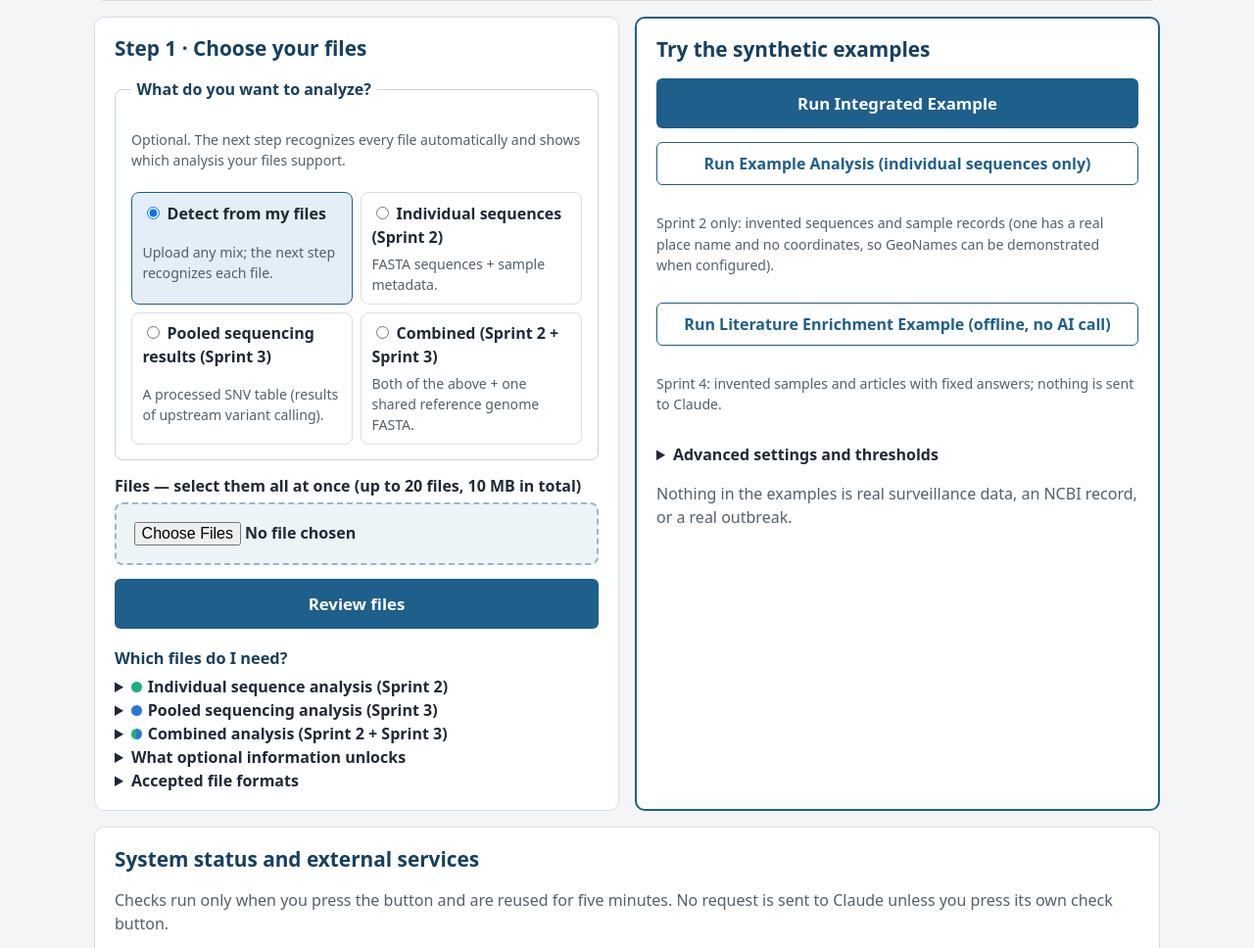
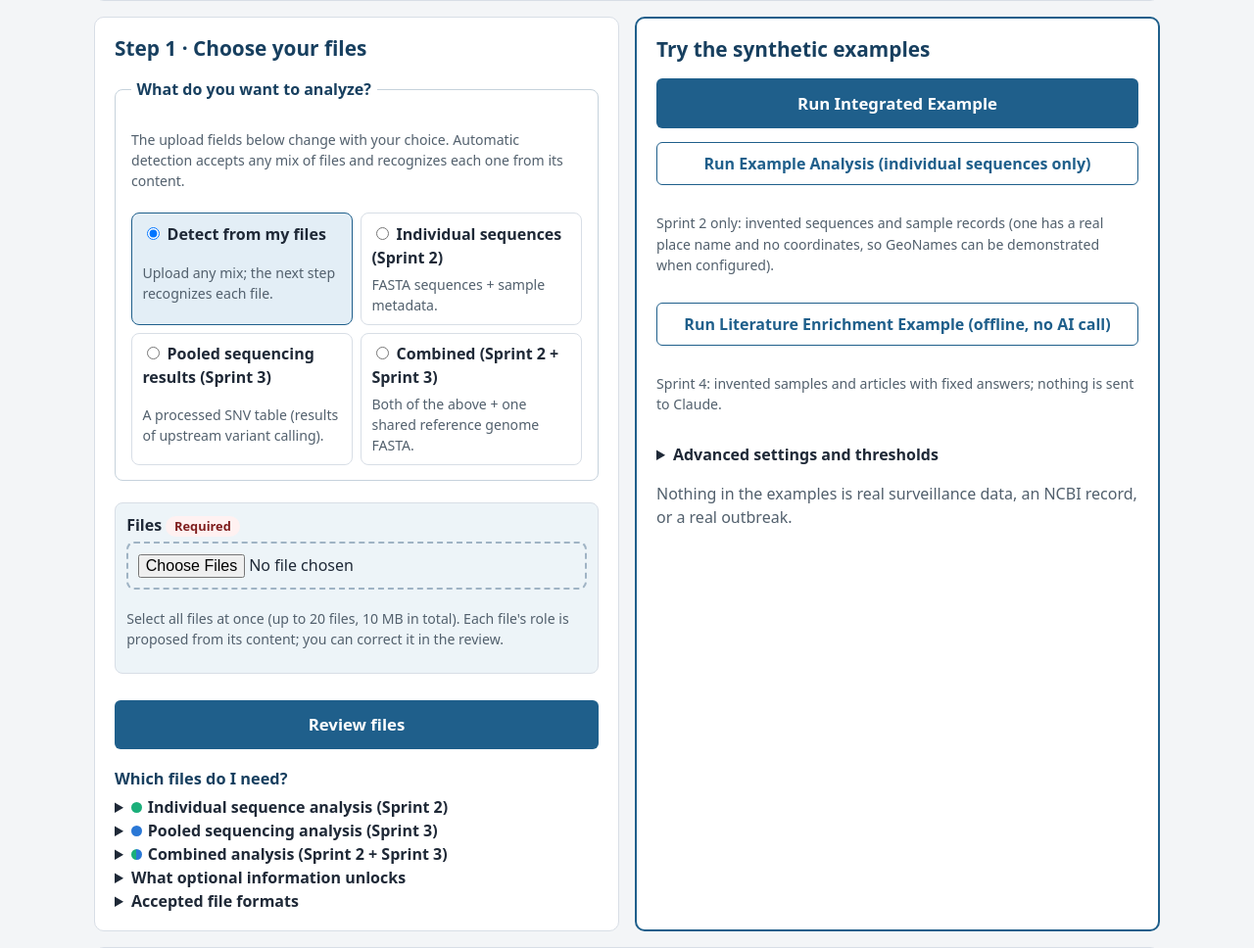
Before and after one commit to AlexanderPW04/Pathogen_Clustering, a Flask app: page / in a window 1280 px wide. Shown: the part 841-1809 px from the top of the page at 98% size. Run offline with Flask 3, Linux system fonts and the light colour scheme; some libraries are stand-ins or nearby versions.

Commit message:
Show upload fields for the chosen analysis mode
Each mode (individual, pooled, combined) now shows its own labeled upload
fields with required/optional badges and short explanations; automatic
detection keeps the single multi-file box. Switching modes keeps chosen
files but uploads only the current mode's fields. A role chosen through a
field is kept when the file's content fits it; otherwise the review step
explains the conflict and asks for a choice instead of guessing. The review
also shows which field each file came from and its sample count. No
analysis or validation rule changed.

Co-Authored-By: Claude Opus 5.5 <noreply@anthropic.com>

```diff
--- a/app.py
+++ b/app.py
@@ -38,7 +38,8 @@ from genomics.file_formats import (
     read_table, split_name,
 )
 from genomics.input_inspection import (
-    ROLE_LABELS, empty_info, inspect_file, prepare_inputs, review_dataset, suggest_roles,
+    ROLE_LABELS, apply_declared_role, empty_info, inspect_file, prepare_inputs, review_dataset,
+    suggest_roles,
 )
 from genomics.integrated_analysis import run_integrated_analysis
 from dashboard_guide import GLOSSARY
@@ -116,6 +117,65 @@ MODE_NEEDS = {
     "combined": [("fasta", "individual sequences (FASTA)"), ("metadata", "sample metadata"),
                  ("reference", "reference genome FASTA"), ("snv", "processed pooled SNV table")],
 }
+# Upload fields shown for each chosen mode: "required" or "optional" per mode.
+# They follow the backend rules: individual metadata needs only Accession and
+# Pathogen; a reference is required only to connect the two sources.
+FASTA_ACCEPT = ".fasta,.fa,.fna,.gz"
+TABLE_ACCEPT = ".csv,.tsv,.txt,.xlsx,.gz"
+UPLOAD_FIELDS = [
+    {"role": "fasta", "label": "Individual sequences (FASTA)", "accept": FASTA_ACCEPT, "multiple": True,
+     "modes": {"individual": "required", "combined": "required"},
+     "summary": "One record per sample",
+     "help": "One FASTA record per sample; record names must match the Accession column of the metadata. "
+             "Several FASTA files are combined. MAFFT aligns them on the server.",
+     "example": "synthetic_individual_sequences.fasta"},
+    {"role": "metadata", "label": "Individual sample metadata (CSV, TSV, or XLSX)", "accept": TABLE_ACCEPT,
+     "multiple": False, "modes": {"individual": "required", "combined": "required"},
+     "summary": "Required columns: Accession and Pathogen",
+     "help": "Required columns: Accession (matching the FASTA names) and Pathogen. Optional: Collection_Date "
+             "(date comparisons), Location_Name or Latitude/Longitude (distance screening; GeoNames can "
+             "estimate coordinates for place names), and Gene_Segment. Missing optional columns only switch "
+             "off the analyses that need them.",
+     "example": "synthetic_individual_metadata.csv"},
+    {"role": "reference", "label": "Reference genome (one-sequence FASTA)", "accept": FASTA_ACCEPT,
+     "multiple": False, "modes": {"individual": "optional", "pooled": "optional", "combined": "required"},
+     "summary": "Shared genome coordinates",
+     "help": "Individual sequences: places them on numbered reference positions (reference-based variants). "
+             "Pooled results: checks the reported reference bases and genome coverage. Combined: required, "
+             "because both sources must use this same verified reference to be compared.",
+     "example": "synthetic_reference.fasta"},
+    {"role": "snv", "label": "Processed pooled SNV results (table or VCF)",
+     "accept": ".csv,.tsv,.txt,.xlsx,.vcf,.gz", "multiple": True,
+     "modes": {"pooled": "required", "combined": "required"},
+     "summary": "Variant calls already made from sequencing reads",
+     "help": "Sample, reference position, reference and alternative base, frequency, and read depth. Accepted: "
+             "standardized tables, iVar variant tables, SNV VCF files, and the Fontenele et al. (2021) "
+             "supplementary workbook; several iVar or VCF files are combined. Raw FASTQ reads are not accepted.",
+     "example": "synthetic_pooled_snvs.csv"},
+    {"role": "pooled_metadata", "label": "Pooled-sample metadata", "accept": TABLE_ACCEPT, "multiple": False,
+     "modes": {"pooled": "optional", "combined": "optional"},
+     "summary": "Dates, sites, coverage, mean depth",
+     "help": "Sample_ID plus collection dates, sites, coordinates, genome coverage, or mean depth. Enables the "
+             "paper's genome-coverage filter, the depth-versus-SNV regression, and dates or sites missing "
+             "from the SNV table."},
+    {"role": "positions", "label": "Per-position depth or A/C/G/T counts", "accept": TABLE_ACCEPT,
+     "multiple": False, "modes": {"pooled": "optional", "combined": "optional"},
+     "summary": "Coverage-aware results and the paper's PCoA",
+     "help": "Depth at every listed position lets unreported variants be called 'not detected at adequate "
+             "depth' instead of 'unknown'. A/C/G/T counts also enable the paper's Yue–Clayton PCoA "
+             "(population structure).",
+     "example": "synthetic_pooled_base_counts.csv"},
+    {"role": "masked_sites", "label": "Masked problematic sites", "accept": TABLE_ACCEPT, "multiple": False,
+     "advanced": True, "modes": {"pooled": "optional", "combined": "optional"},
+     "summary": "Positions excluded by quality control",
+     "help": "Reference positions to exclude, as in the paper's masked-site quality check."},
+    {"role": "signatures", "label": "Documented variant profiles", "accept": TABLE_ACCEPT, "multiple": False,
+     "advanced": True, "modes": {"pooled": "optional", "combined": "optional"},
+     "summary": "Known variant sets for an overlap table",
+     "help": "Lists of variants that define documented profiles; the results show their overlap with the "
+             "data (never a lineage assignment).",
+     "example": "synthetic_variant_signatures.csv"},
+]
 # Synthetic example files that visitors may download as format examples.
 EXAMPLE_DOWNLOADS = {name: INTEGRATED_FOLDER / name for name in INTEGRATED_EXAMPLE_FILES.values()}
 EXAMPLE_DOWNLOADS.update({name: EXAMPLE_FOLDER / name
@@ -865,7 +925,8 @@ def shared_page_values():
 
     if not EXAMPLE_FACTS:
         EXAMPLE_FACTS.update(integrated_example_facts())
-    return {"glossary": GLOSSARY, "modes": MODES, "example_facts": EXAMPLE_FACTS or None}
+    return {"glossary": GLOSSARY, "modes": MODES, "example_facts": EXAMPLE_FACTS or None,
+            "upload_fields": UPLOAD_FIELDS}
 
 
 def integrated_example_facts():
@@ -1045,8 +1106,25 @@ def clean_staged():
 PLAIN_EXTENSIONS = {FASTA_KIND: ".fasta", VCF_KIND: ".vcf", EXCEL_KIND: ".xlsx"}
 
 
+# Role-specific upload fields shown for a chosen analysis mode, in page order.
+ROLE_FIELDS = [field["role"] for field in UPLOAD_FIELDS]
+
+
+def uploads_from_form(files):
+    """(upload, declared role or None) for the automatic box and every role field."""
+
+    uploads = [(upload, None) for upload in files.getlist("files") if upload and upload.filename]
+    for role in ROLE_FIELDS:
+        uploads += [(upload, role) for upload in files.getlist(f"file_{role}") if upload and upload.filename]
+    return uploads
+
+
 def stage_uploads(uploads):
-    """Save, decompress, and inspect the uploaded files; return a staging token."""
+    """Save, decompress, and inspect the uploaded files; return a staging token.
+
+    `uploads` holds (file, declared role or None); a declared role is kept
+    unless the file's content rules it out.
+    """
 
     if len(uploads) > MAX_GUIDED_FILES:
         raise ValueError(f"Choose at most {MAX_GUIDED_FILES} files at a time.")
@@ -1058,7 +1136,7 @@ def stage_uploads(uploads):
     # together expand to gigabytes on disk.
     remaining = MAX_DECOMPRESSED_BYTES
     try:
-        for index, upload in enumerate(uploads):
+        for index, (upload, _) in enumerate(uploads):
             name = Path(upload.filename).name
             raw = folder / f"raw_{index}"
             upload.save(raw)
@@ -1085,6 +1163,9 @@ def stage_uploads(uploads):
         rmtree(folder, ignore_errors=True)
         raise
     suggest_roles(inspections)
+    for info, (_, role) in zip(inspections, uploads):
+        if role is not None:
+            apply_declared_role(info, role)
     with STAGED_LOCK:
         clean_staged()
         token = token_urlsafe(16)
@@ -1129,7 +1210,7 @@ def review_upload():
     page["step"] = 2
     page["intended_mode"] = intended_mode(request.form)
     token = request.form.get("token")
-    uploads = [upload for upload in request.files.getlist("files") if upload and upload.filename]
+    uploads = uploads_from_form(request.files)
     try:
         if uploads:
             token = stage_uploads(uploads)
--- a/templates/_upload.html
+++ b/templates/_upload.html
@@ -8,22 +8,82 @@
 <div class="grid-2">
   <section class="card" id="upload">
     <h2>Step 1 · Choose your files</h2>
-    <form method="post" action="{{ url_for('review_upload') }}" enctype="multipart/form-data">
+    {% set mode = intended_mode or 'auto' %}
+    {% macro upload_field(field) %}
+      <div class="upload-field" data-modes="{{ field.modes|join(' ') }}" data-status="{{ field.modes|tojson|forceescape }}" {% if mode not in field.modes %}hidden{% endif %}>
+        <label for="file_{{ field.role }}"><span><strong>{{ field.label }}</strong>
+          <span class="badge {% if field.modes.get(mode) == 'required' %}needs{% else %}skipped{% endif %}" data-badge>{{ 'Required' if field.modes.get(mode) == 'required' else 'Optional' }}</span></span></label>
+        <input id="file_{{ field.role }}" type="file" name="file_{{ field.role }}" accept="{{ field.accept }}" {% if field.multiple %}multiple{% endif %} {% if field.modes.get(mode) == 'required' %}required{% endif %}>
+        <details class="field-help"><summary>{{ field.summary }}</summary>
+          <p class="help">{{ field.help }}{% if field.example %} <a href="{{ url_for('example_file', name=field.example) }}">Example file</a>{% endif %}</p>
+        </details>
+      </div>
+    {% endmacro %}
+    <form id="upload-form" method="post" action="{{ url_for('review_upload') }}" enctype="multipart/form-data">
       <fieldset class="modes">
         <legend>What do you want to analyze?</legend>
-        <p class="help">Optional. The next step recognizes every file automatically and shows which analysis your files support.</p>
+        <p class="help">The upload fields below change with your choice. Automatic detection accepts any mix of files and recognizes each one from its content.</p>
         <div class="mode-grid">
-          {% for key, mode in modes.items() %}
-            <label class="mode"><span><input type="radio" name="intended_mode" value="{{ key }}" {% if (intended_mode or 'auto') == key %}checked{% endif %}> <strong>{{ mode.label }}</strong></span>
-              <span class="help">{{ mode.files }}</span></label>
+          {% for key, item in modes.items() %}
+            <label class="mode"><span><input type="radio" name="intended_mode" value="{{ key }}" {% if mode == key %}checked{% endif %}> <strong>{{ item.label }}</strong></span>
+              <span class="help">{{ item.files }}</span></label>
           {% endfor %}
         </div>
       </fieldset>
-      <label>Files — select them all at once (up to 20 files, 10 MB in total)
-        <input type="file" name="files" multiple required accept=".fasta,.fa,.fna,.csv,.tsv,.txt,.xlsx,.vcf,.gz">
-      </label>
+
+      <div class="upload-fields">
+        <div class="upload-field" data-modes="auto" {% if mode != 'auto' %}hidden{% endif %}>
+          <label for="files"><span><strong>Files</strong> <span class="badge needs" data-badge>Required</span></span></label>
+          <input id="files" type="file" name="files" multiple {% if mode == 'auto' %}required{% endif %} accept=".fasta,.fa,.fna,.csv,.tsv,.txt,.xlsx,.vcf,.gz">
+          <p class="help">Select all files at once (up to 20 files, 10 MB in total). Each file's role is proposed from its content; you can correct it in the review.</p>
+        </div>
+        {% for field in upload_fields if not field.advanced %}{{ upload_field(field) }}{% endfor %}
+        <details class="advanced-inputs" data-modes="pooled combined" {% if mode not in ['pooled', 'combined'] %}hidden{% endif %}>
+          <summary>Advanced inputs (optional)</summary>
+          {% for field in upload_fields if field.advanced %}{{ upload_field(field) }}{% endfor %}
+        </details>
+        <p class="note" data-modes="pooled combined" {% if mode not in ['pooled', 'combined'] %}hidden{% endif %}>Pooled results are uploaded <em>after</em> sequencing reads were aligned to a reference and variants were called elsewhere. This website analyzes those processed results; it does not accept raw FASTQ reads or call variants.</p>
+        <p class="note" data-modes="combined" {% if mode != 'combined' %}hidden{% endif %}>Cross-source matching needs both sources on the <strong>same verified reference</strong>: the pooled table must name the uploaded reference (same ID and bases). Otherwise each source is still analyzed, but their variants are marked incomparable.</p>
+        <p class="warnings" id="other-mode-files" role="status" hidden></p>
+      </div>
+      <noscript><style>.upload-fields [hidden] { display: block !important; }</style><p class="help">JavaScript is off, so every upload field is shown; leave the ones you do not need empty.</p></noscript>
       <button type="submit" class="big">Review files</button>
     </form>
+    <script>
+      // Show the upload fields of the selected mode. Fields of other modes keep
+      // their files but are disabled, so they are not uploaded.
+      (function () {
+        var form = document.getElementById("upload-form");
+        if (!form) { return; }
+        var note = document.getElementById("other-mode-files");
+        function update() {
+          var checked = form.querySelector("input[name=intended_mode]:checked");
+          var mode = checked ? checked.value : "auto";
+          var kept = [];
+          form.querySelectorAll("[data-modes]").forEach(function (block) {
+            var show = block.dataset.modes.split(" ").indexOf(mode) >= 0;
+            block.hidden = !show;
+            var status = block.dataset.status ? JSON.parse(block.dataset.status)[mode] : (show ? "required" : null);
+            block.querySelectorAll("input[type=file]").forEach(function (input) {
+              if (input.closest("[data-modes]") !== block) { return; }
+              input.disabled = !show;
+              input.required = show && status === "required";
+              if (!show) { Array.prototype.forEach.call(input.files, function (file) { kept.push(file.name); }); }
+            });
+            var badge = block.querySelector("[data-badge]");
+            if (badge && badge.closest("[data-modes]") === block && status) {
+              badge.textContent = status === "required" ? "Required" : "Optional";
+              badge.className = "badge " + (status === "required" ? "needs" : "skipped");
+            }
+          });
+          note.hidden = kept.length === 0;
+          note.textContent = kept.length ? "Kept but not uploaded in this mode: " + kept.join(", ") +
+            ". Switch back to that mode to use them." : "";
+        }
+        form.addEventListener("change", update);
+        update();
+      })();
+    </script>
 
     <h3>Which files do I need?</h3>
     <details>
--- a/templates/index.html
+++ b/templates/index.html
@@ -148,6 +148,13 @@
     .back-top { font-size: 0.9rem; margin-bottom: 0; }
     .nav-label { color: var(--ink-muted); font-weight: bold; }
     .status-table td { min-width: 9rem; }
+    .upload-fields { display: grid; gap: 0.6rem; margin: 0.5rem 0 0.75rem; }
+    .upload-fields [hidden] { display: none !important; }  /* the grid style must not reveal hidden fields */
+    .upload-field { background: var(--surface-alt); border: 1px solid var(--border); border-radius: 8px; display: grid; gap: 0.35rem; padding: 0.6rem 0.7rem; }
+    .upload-field input[type="file"] { padding: 0.6rem; }
+    .advanced-inputs { border: 1px dashed var(--border); border-radius: 8px; padding: 0.5rem 0.7rem; }
+    .advanced-inputs[open] { display: grid; gap: 0.6rem; }
+    .field-help summary { color: var(--ink-muted); font-size: 0.88rem; font-weight: normal; }
     section[id], .story { scroll-margin-top: 6.5rem; }
     @media (max-width: 600px) { main { padding: 0 0.75rem; } section, .card { padding: 0.9rem; } nav.sections { position: static; } .box { font-size: 0.82rem; } .mode-grid { grid-template-columns: 1fr; } }
   </style>
@@ -237,9 +244,9 @@
             <tbody>
             {% for entry in r.files %}{% set info = entry.info %}
               <tr>
-                <td><strong>{{ info.name }}</strong>{% if info.compressed %}<br><span class="help">gzip-compressed</span>{% endif %}</td>
+                <td><strong>{{ info.name }}</strong>{% if info.declared_role %}<br><span class="help">uploaded as: {{ role_labels[info.declared_role] }}</span>{% endif %}{% if info.compressed %}<br><span class="help">gzip-compressed</span>{% endif %}</td>
                 <td>{{ info.format or info.kind }}</td>
-                <td>{{ info.records }}</td>
+                <td>{{ info.records }}{% if info.ids %}<br><span class="help">{{ info.ids|length }} sample ID{{ 's' if info.ids|length != 1 }}</span>{% endif %}</td>
                 <td>
                   {% if info.refused %}<span class="badge refused">Not accepted</span>
                   {% else %}
@@ -247,7 +254,7 @@
                       {% if not entry.role %}<option value="" selected>Choose a role…</option>{% endif %}
                       {% for key, label in role_labels.items() %}<option value="{{ key }}" {% if entry.role == key %}selected{% endif %}>{{ label }}</option>{% endfor %}
                     </select>
-                    {% if info.role_status == 'clear' %}<span class="badge completed">Detected</span>{% else %}<span class="badge needs">Please choose</span>{% endif %}
+                    {% if info.role_status == 'clear' %}<span class="badge completed">Detected</span>{% elif info.role_status == 'declared' %}<span class="badge completed">Your choice</span>{% elif info.role_status == 'conflict' %}<span class="badge needs">Conflict — please choose</span>{% else %}<span class="badge needs">Please choose</span>{% endif %}
                   {% endif %}
                 </td>
                 <td>{{ info.role_evidence }}
```
Also changed, not shown: PROJECT_HANDOFF.md (+10 -0 lines), genomics/input_inspection.py (+26 -0 lines), tests/test_mode_upload.py (added, +197 -0 lines).
